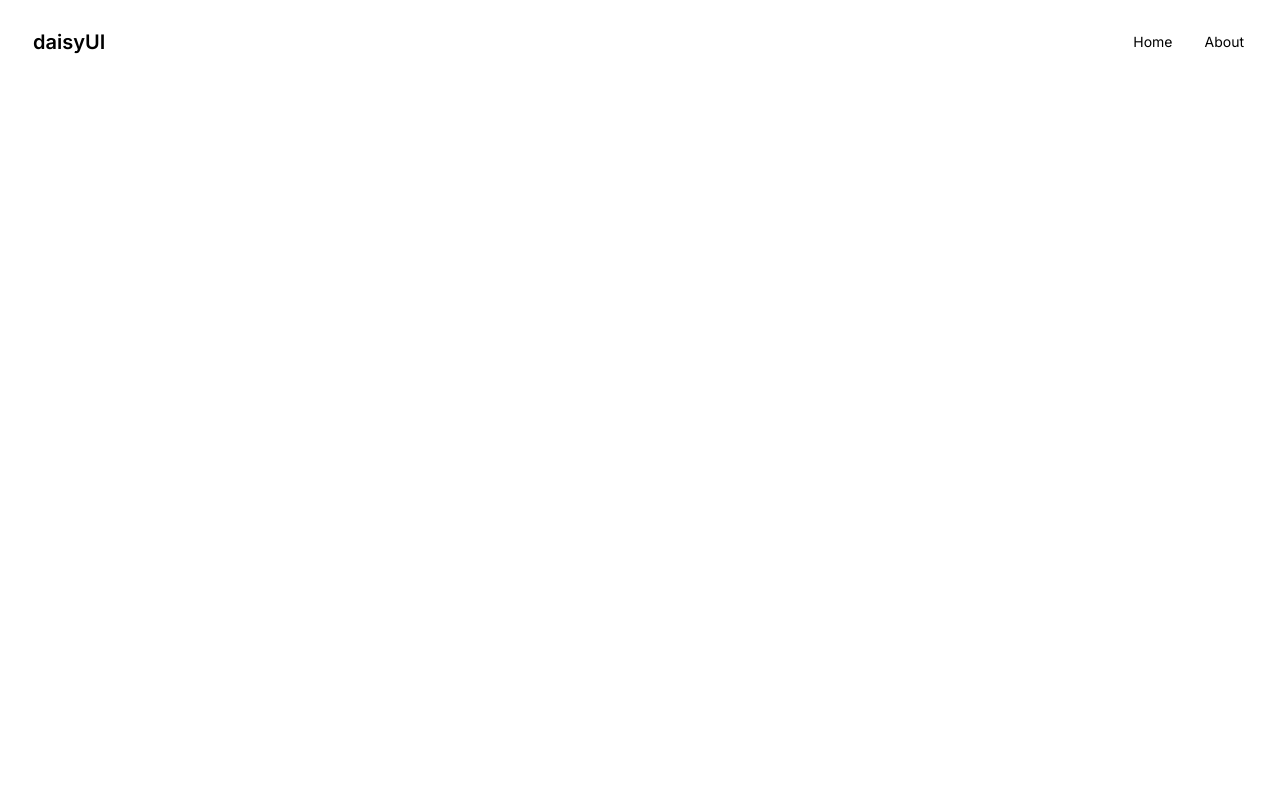
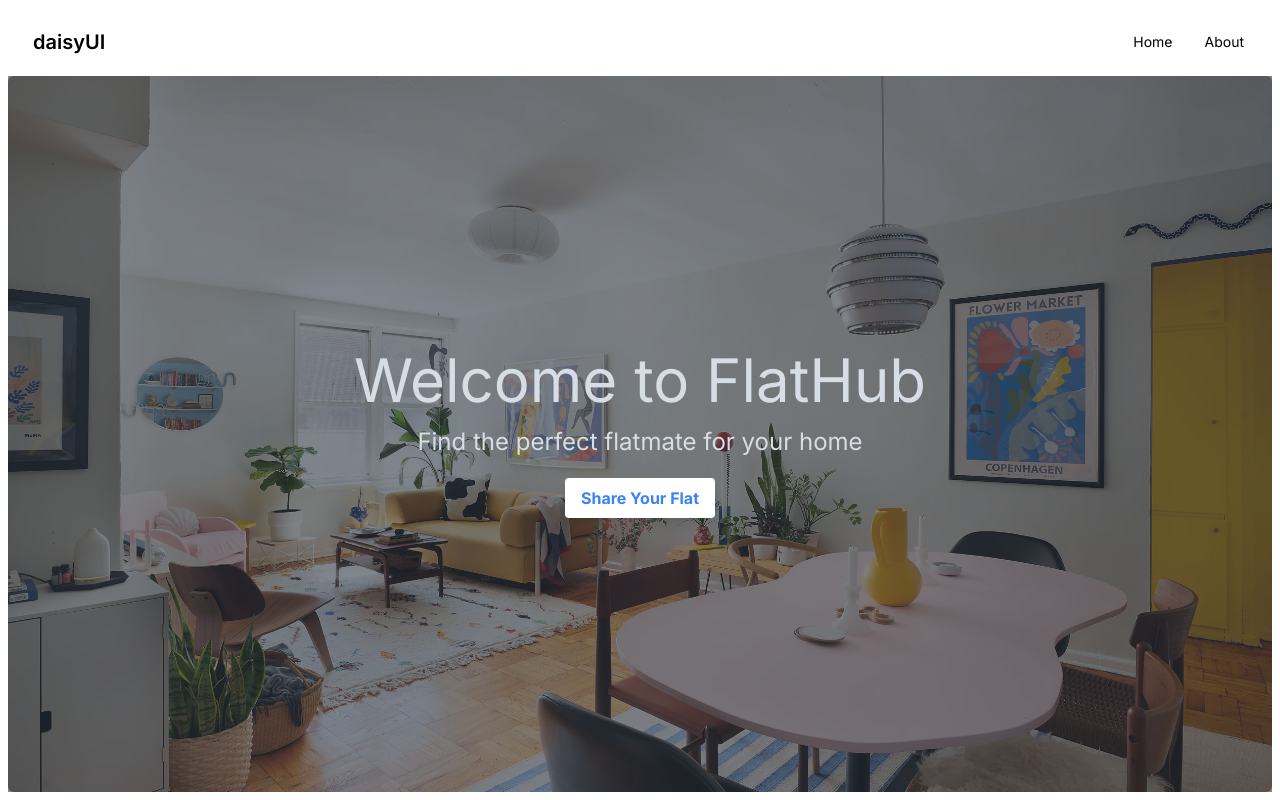
Before and after one commit to MehediMubin/flat-share-client, a Next.js app: page / in a window 1280 px wide. Built offline with nearby package versions, Linux system fonts and the light colour scheme.

Commit message:
created hero section

```diff
--- a/src/app/page.tsx
+++ b/src/app/page.tsx
@@ -1,3 +1,4 @@
+import Hero from "@/components/Hero";
 import React from "react";
 import Header from "../components/Header";
 
@@ -5,6 +6,7 @@ const page = () => {
    return (
       <div>
          <Header />
+         <Hero />
       </div>
    );
 };
--- /dev/null
+++ b/src/components/Hero.tsx
@@ -0,0 +1,29 @@
+import React from "react";
+
+const Hero = () => {
+   return (
+      <div
+         className="hero rounded-md"
+         style={{
+            minHeight: "calc(100vh - 84px)",
+            backgroundImage:
+               "url(/KERR-130-CLARKSON-2R-01-020577-EDIT-WEB.webp)",
+         }}
+      >
+         <div className="hero-overlay bg-opacity-60"></div>
+         <div className="hero-content text-center text-neutral-content">
+            <div className="max-w-xl">
+               <h1 className="text-6xl mb-4">Welcome to FlatHub</h1>
+               <p className="font-inter text-2xl mb-5">
+                  Find the perfect flatmate for your home
+               </p>
+               <button className="bg-white hover:bg-gray-100 text-blue-500 font-bold py-2 px-4 rounded shadow-lg">
+                  Share Your Flat
+               </button>
+            </div>
+         </div>
+      </div>
+   );
+};
+
+export default Hero;
```
Also changed, not shown: public/KERR-130-CLARKSON-2R-01-020577-EDIT-WEB.webp (added).
